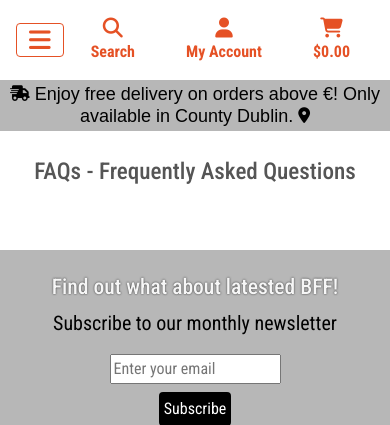
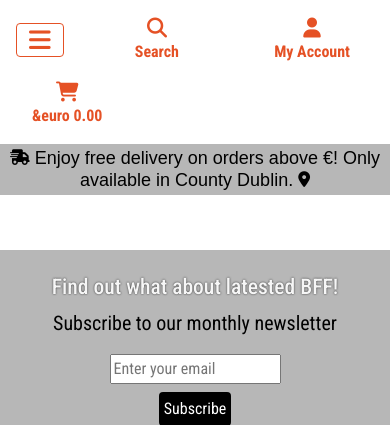
Before and after one commit to hpesciotti/bffs-brazilian-finger-foods, a Django app: template faqs/templates/faqs/faqs.html in a window 390 px wide. Shown: the top 425 px of the page. Run offline with Django 5.2, Linux system fonts and the light colour scheme; the template is opened without the code that fills it, so the values that code supplies are empty; some libraries are stand-ins or nearby versions.

Commit message:
chore: add profile link to mobile nav-bar and replace the $ for euro sign

```diff
--- a/checkout/views.py
+++ b/checkout/views.py
@@ -82,6 +82,7 @@ def checkout(request):
             )
     else:
         bag = request.session.get('bag', {})
+        print = (bag)
         if not bag:
             messages.error(request, "There's nothing in your bag at the moment")
             return redirect(reverse('products'))
--- a/templates/includes/mobile-top-header.html
+++ b/templates/includes/mobile-top-header.html
@@ -28,7 +28,7 @@
             {% if request.user.is_superuser %}
                 <a href="{% url 'shop_admin' %}" class="dropdown-item">Shop Admin</a>
             {% endif %}
-            <a href="" class="dropdown-item">My Profile</a>
+            <a href="{% url 'profile' %}" class="dropdown-item">My Profile</a>
             <a href="{% url 'account_logout' %}" class="dropdown-item">Logout</a>
         {% else %}
             <a href="{% url 'account_signup' %}" class="dropdown-item">Register</a>
@@ -43,9 +43,9 @@
             <p class="fs-6 my-0">
                 <strong>
                     {% if grand_total %}
-                        ${{ grand_total|floatformat:2 }}
+                        &euro {{ grand_total|floatformat:2 }}
                     {% else %}
-                        $0.00
+                        &euro 0.00
                     {% endif %}
                 </strong>
             </p>
```
